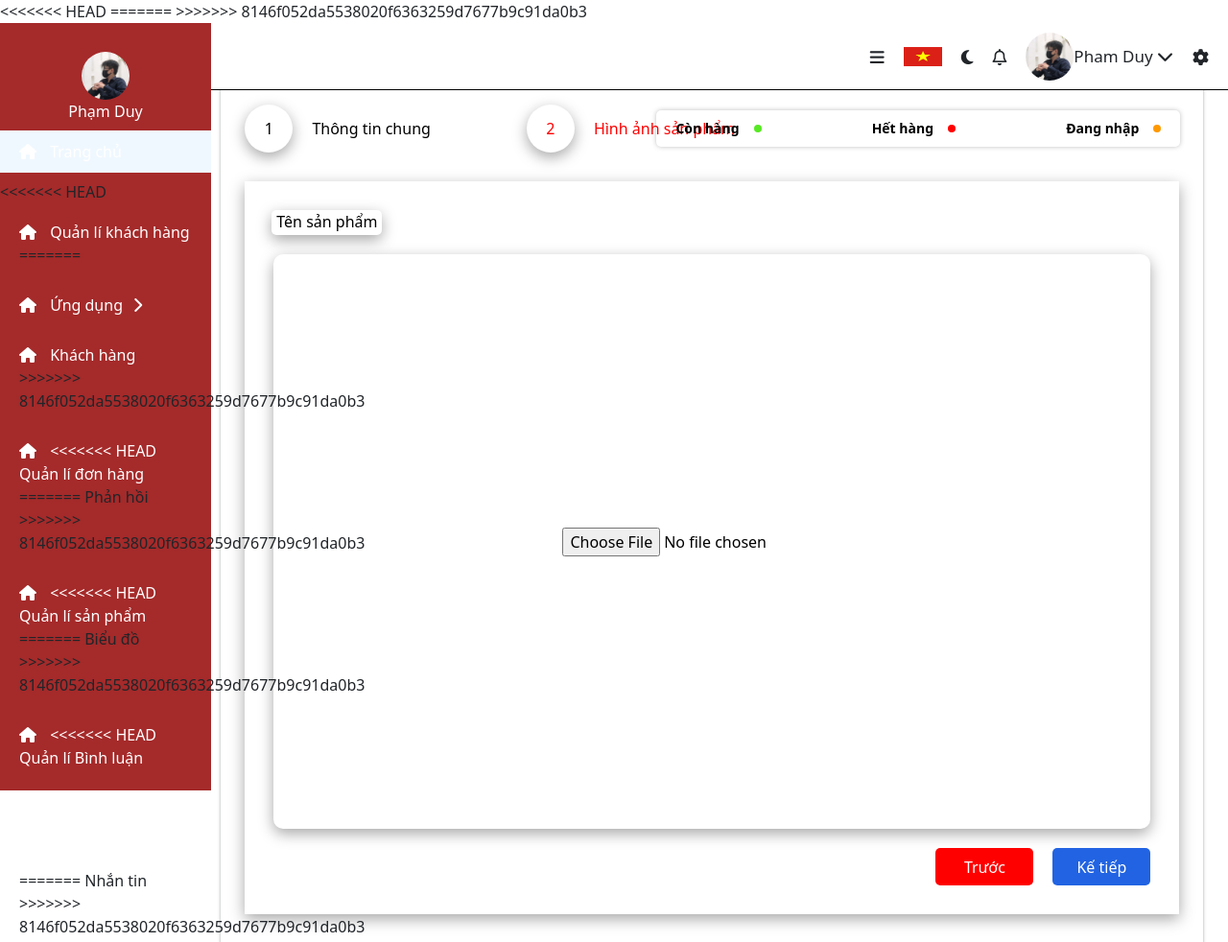
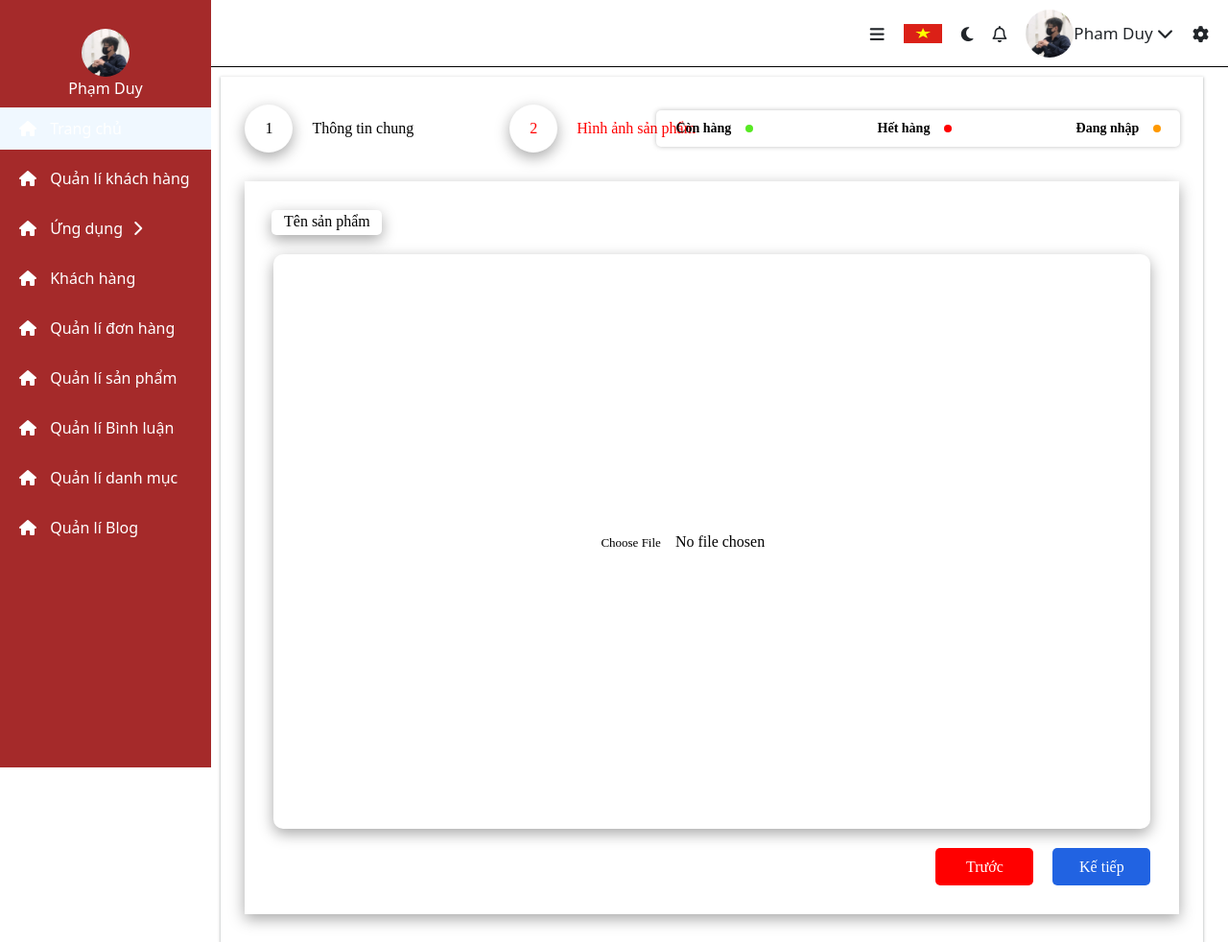
Before and after one commit to phamduy2112/smartphone, a PHP site: page /template/admin/suaanhsanpham.html in a window 1280 px wide. Shown: the whole page at 96% size. Run offline with PHP 8.4, Linux system fonts and the light colour scheme; some libraries are stand-ins or nearby versions.

Commit message:
sua layout p1

```diff
--- a/template/admin/css/admin.css
+++ b/template/admin/css/admin.css
@@ -1,8 +1,5 @@
 @import url('../css/mess.css');
-<<<<<<< HEAD
-<<<<<<<< HEAD:template/admin/css/admin.css
-=======
->>>>>>> 8146f052da5538020f6363259d7677b9c91da0b3
+
 
 @import url('../css/danhmuc.css');
 
@@ -11,11 +8,7 @@
 @import url('../css/qlbl.css');
 @import url('../css/qlbl_ct.css');
 
-<<<<<<< HEAD
-========
->>>>>>>> 8146f052da5538020f6363259d7677b9c91da0b3:admin/css/admin.css
-=======
->>>>>>> 8146f052da5538020f6363259d7677b9c91da0b3
+
 *{
     padding: 0;
     margin: 0;
@@ -75,11 +68,11 @@
 .menu__a{
 
    width: 100%;
-<<<<<<< HEAD
+
     background-color:#F6FCFF;
-=======
+
     background-color: brown;
->>>>>>> 8146f052da5538020f6363259d7677b9c91da0b3
+
     height: 100vh;
 
     padding: 30px 0;
@@ -95,11 +88,7 @@
 }
 .menu__item li>i,
 .menu__item li a{
-<<<<<<< HEAD
-color: black;
-=======
 color: white;
->>>>>>> 8146f052da5538020f6363259d7677b9c91da0b3
 }
 .khoi1__admin{
     display: flex;
@@ -125,11 +114,9 @@
     display: flex;
     flex-direction: column;
     align-items: center;
-<<<<<<< HEAD
     color: black;
-=======
+
     color: white;
->>>>>>> 8146f052da5538020f6363259d7677b9c91da0b3
 }
 .right__admin .img,
 .temer{
@@ -149,13 +136,12 @@
 position: absolute;
     width: 100%;
     height: 70px;
-<<<<<<< HEAD
+
     border-bottom: 1px solid #F6FCFF;
    background-color: #F6FCFF;
-=======
+
     border-bottom: 1px solid black;
    background-color: white;
->>>>>>> 8146f052da5538020f6363259d7677b9c91da0b3
 
 }
 .admin__body__top>i{
@@ -347,11 +333,11 @@
 @media (min-width:1700px){
     .menu__item li.active{
         width: 105%;
-<<<<<<< HEAD
+
         background-color: #F4F4F4;
         box-shadow: 0 0 5px rgba(255,255,255,0.5);
-=======
+
         background-color: aliceblue;
->>>>>>> 8146f052da5538020f6363259d7677b9c91da0b3
+
     }
 }
--- a/template/admin/css/danhmuc.css
+++ b/template/admin/css/danhmuc.css
@@ -11,11 +11,10 @@
 .admin__box .timkiem{
     background-color: rgb(255, 255, 255);
     box-shadow: 0 0 5px rgba(0,0,0,.5);
-<<<<<<< HEAD
+
     height: 40px;
-=======
+
     height: 35px;
->>>>>>> 8146f052da5538020f6363259d7677b9c91da0b3
 }
 .admin__box .tim_kiem{
     display: flex;
@@ -46,32 +45,32 @@
     display: flex;
 }
 .admin__box .timkiem .xacnhan{
-<<<<<<< HEAD
+
     height: 41px;
     border: none;
     outline: none;
     width: 10%;
-=======
+
     height: 36px;
     border: none;
     outline: none;
     width: 5%;
->>>>>>> 8146f052da5538020f6363259d7677b9c91da0b3
+
     background-color: black;
     color: white;
 }
 .admin__box .timkiem .lookfor{
-<<<<<<< HEAD
+
     height: 40px;
     border: none;
     outline: none;
     width: 100%;
-=======
+
     height: 35px;
     border: none;
     outline: none;
     width: 94%;
->>>>>>> 8146f052da5538020f6363259d7677b9c91da0b3
+
     padding: 0 30px;
 }
 .admin__boxes .number__list i{
--- a/template/admin/suaanhsanpham.html
+++ b/template/admin/suaanhsanpham.html
@@ -14,10 +14,10 @@
     <link href="https://cdn.jsdelivr.net/npm/bootstrap@5.2.3/dist/css/bootstrap.min.css" rel="stylesheet"
         integrity="sha384-rbsA2VBKQhggwzxH7pPCaAqO46MgnOM80zW1RWuH61DGLwZJEdK2Kadq2F9CUG65" crossorigin="anonymous">
     <link rel="stylesheet" href="css/addImgProduct.css">
-<<<<<<< HEAD
+
     <link rel="stylesheet" href="css/admin.css">
-=======
->>>>>>> 8146f052da5538020f6363259d7677b9c91da0b3
+
+
 
 </head>
 
@@ -49,13 +49,13 @@
                                                 <i class="fa-solid fa-house"></i>
                                                 Trang chủ</a>
                                         </li>
-<<<<<<< HEAD
+
 
                                         <li>
                                             <a href="" class="">
                                                 <i class="fa-solid fa-house"></i>
                                                 Quản lí khách hàng</a>
-=======
+
                                         <li class="menu_item">
                                             <a href="">
                                                 <i class="fa-solid fa-house"></i>
@@ -86,30 +86,30 @@
                                             <a href="" class="">
                                                 <i class="fa-solid fa-house"></i>
                                                 Khách hàng</a>
->>>>>>> 8146f052da5538020f6363259d7677b9c91da0b3
+
                                         </li>
                                         <li>
                                             <a href="" class="">
                                                 <i class="fa-solid fa-house"></i>
-<<<<<<< HEAD
+
                                                 Quản lí đơn hàng</a>
-=======
-                                                Phản hồi</a>
->>>>>>> 8146f052da5538020f6363259d7677b9c91da0b3
+
+
+
                                         </li>
                                         <li>
                                             <a href="" class="">
                                                 <i class="fa-solid fa-house"></i>
-<<<<<<< HEAD
+
                                                 Quản lí sản phẩm</a>
-=======
-                                                Biểu đồ</a>
->>>>>>> 8146f052da5538020f6363259d7677b9c91da0b3
+
+
+
                                         </li>
                                         <li>
                                             <a href="" class="">
                                                 <i class="fa-solid fa-house"></i>
-<<<<<<< HEAD
+
                                                 Quản lí Bình luận</a>
                                         </li>
                                         <li>
@@ -121,9 +121,9 @@
                                             <a href="" class="">
                                                 <i class="fa-solid fa-house"></i>
                                                 Quản lí Blog</a>
-=======
-                                                Nhắn tin</a>
->>>>>>> 8146f052da5538020f6363259d7677b9c91da0b3
+
+
+
                                         </li>
                                     </ul>
 
```
